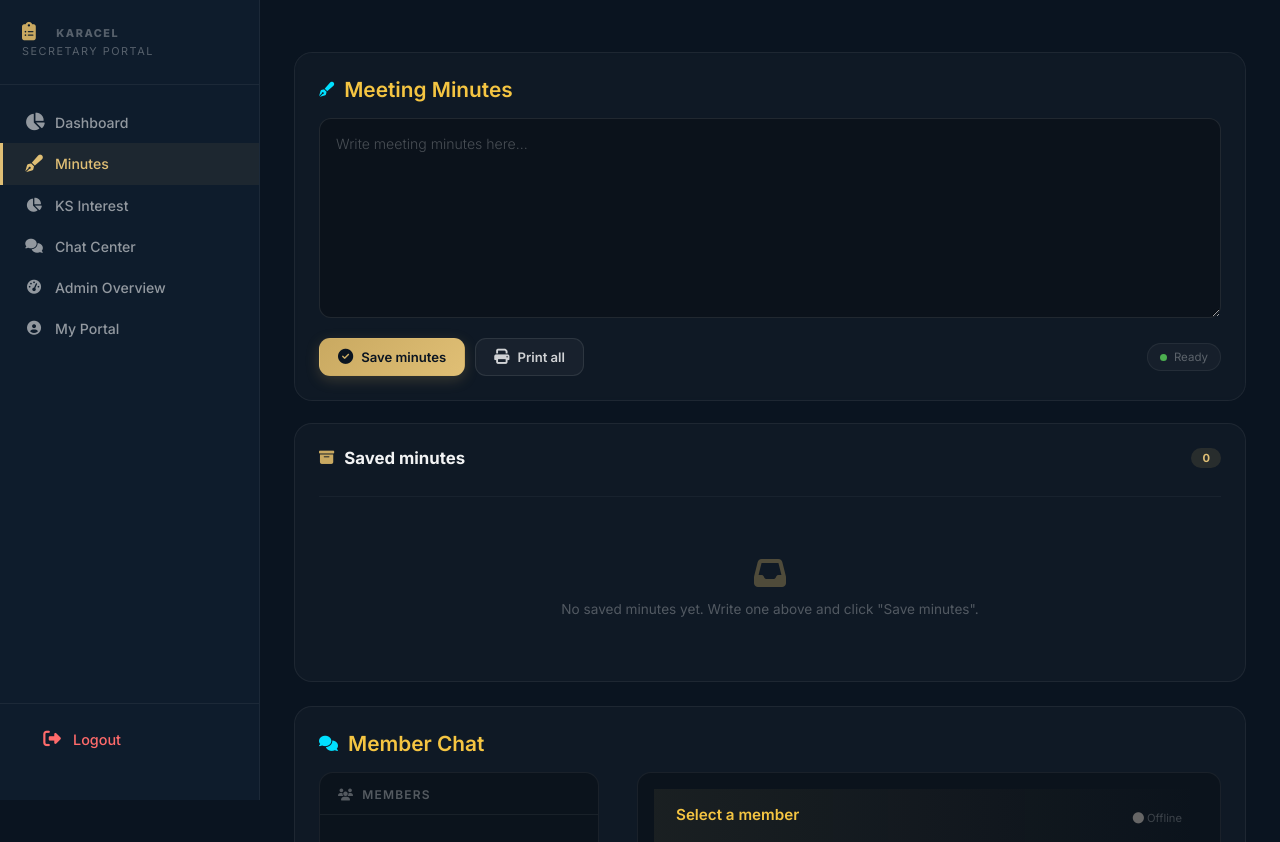
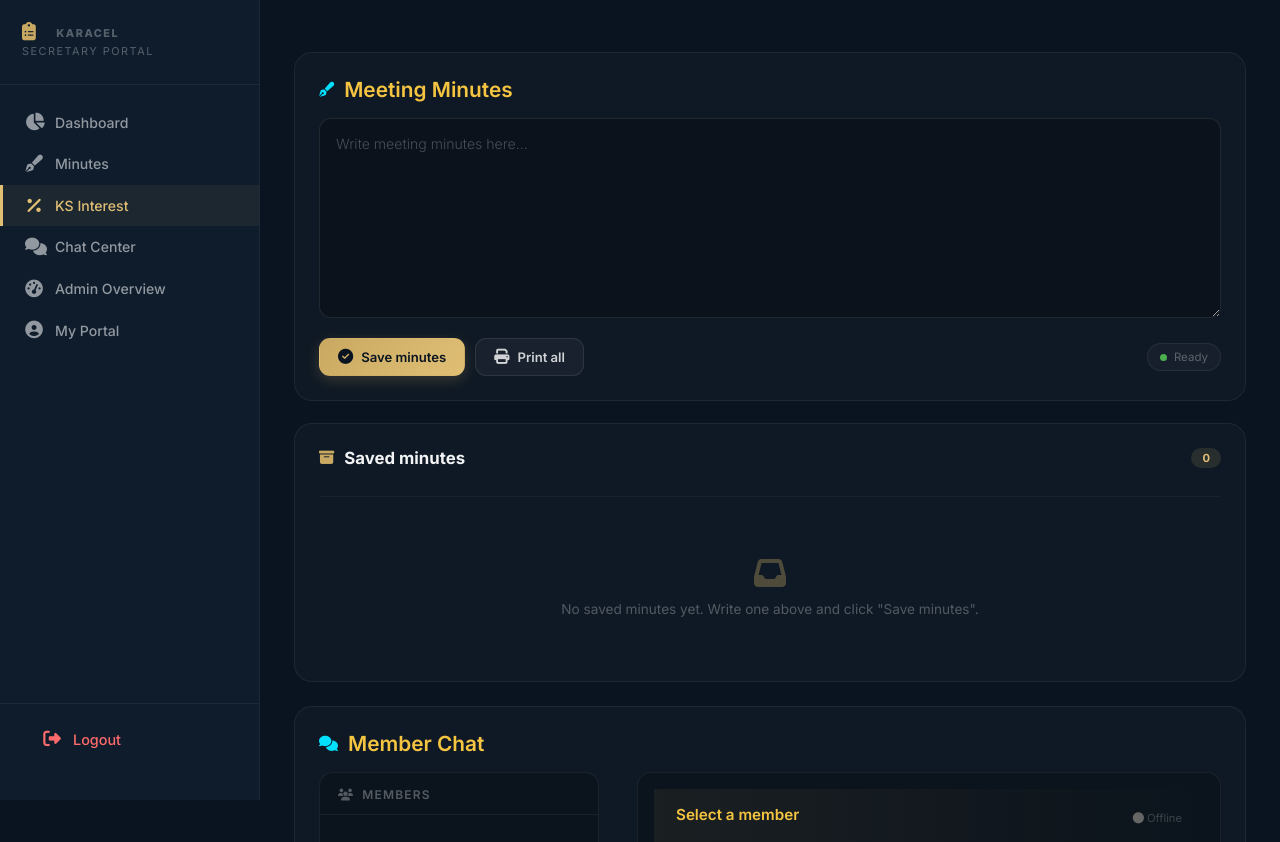
Before and after one commit to Gertrude-9/karacel-website, a Flask app: page /secretary/ks-interest in a window 1280 px wide. Shown: the top 842 px of the page. Run offline with Flask 3, Linux system fonts and the light colour scheme; the visitor is signed in with stand-in values (Sample User, id 1); data that the repository does not hold is empty; parts of the project's set-up code (start-up, migrations or seed data) failed here and were passed over; some libraries are stand-ins or nearby versions.

Commit message:
Add KS Interest & Contingency Fund module; fix secretary sidebar

```diff
--- a/templates/secretary/secretary-base.html
+++ b/templates/secretary/secretary-base.html
@@ -22,28 +22,30 @@
 <a class="secretary-nav-item" href="/treasurer/dashboard">
     <i class="fas fa-chart-pie"></i> <span>Dashboard</span>
 </a>
-    <a class="secretary-nav-item active" href="#">
+
+<a class="secretary-nav-item" href="#">
     <i class="fas fa-pen-fancy"></i> <span>Minutes</span>
 </a>
-    <a href="{{ url_for('secretary_ks_interest') }}"
-        class="admin-nav-item {% if request.endpoint == 'secretary_ks_interest' %}active{% endif %}">
-            <i class="fas fa-chart-pie"></i>
-            <span>KS Interest</span>
+
+<a class="secretary-nav-item {% if request.endpoint == 'secretary_ks_interest' %}active{% endif %}"
+   href="{{ url_for('secretary_ks_interest') }}">
+    <i class="fas fa-percentage"></i> <span>KS Interest</span>
 </a>
-    <a href="{{ url_for('chat_api.treasurer_chat') }}" class="admin-nav-item">
+
+<a class="secretary-nav-item" href="{{ url_for('chat_api.treasurer_chat') }}">
     <i class="fas fa-comments"></i> <span>Chat Center</span>
 </a>
+
 {% if session.role in ['treasurer', 'admin', 'chairperson', 'secretary'] %}
-        <a href="{{ url_for('admin_dashboard') }}"
-        class="admin-nav-item {% if request.endpoint == 'admin_dashboard' %}active{% endif %}">
-            <i class="fas fa-tachometer-alt"></i>
-            <span>Admin Overview</span>
+<a class="secretary-nav-item {% if request.endpoint == 'admin_dashboard' %}active{% endif %}"
+   href="{{ url_for('admin_dashboard') }}">
+    <i class="fas fa-tachometer-alt"></i> <span>Admin Overview</span>
 </a>
 {% endif %}
-    <a href="{{ url_for('member_dashboard', staff_view=True) }}" class="nav-link">
-        <i class="fas fa-user-circle"></i> <span class="nav-text">My Portal</span>
+
+<a class="secretary-nav-item" href="{{ url_for('member_dashboard', staff_view=True) }}">
+    <i class="fas fa-user-circle"></i> <span>My Portal</span>
 </a>
-
     <div class="sidebar-footer">
         <a href="/logout" class="secretary-nav-item" style="color: #ff6b6b;">
             <i class="fas fa-sign-out-alt"></i> <span>Logout</span>
```
Lines whose indentation alone changed are shown as unchanged.
